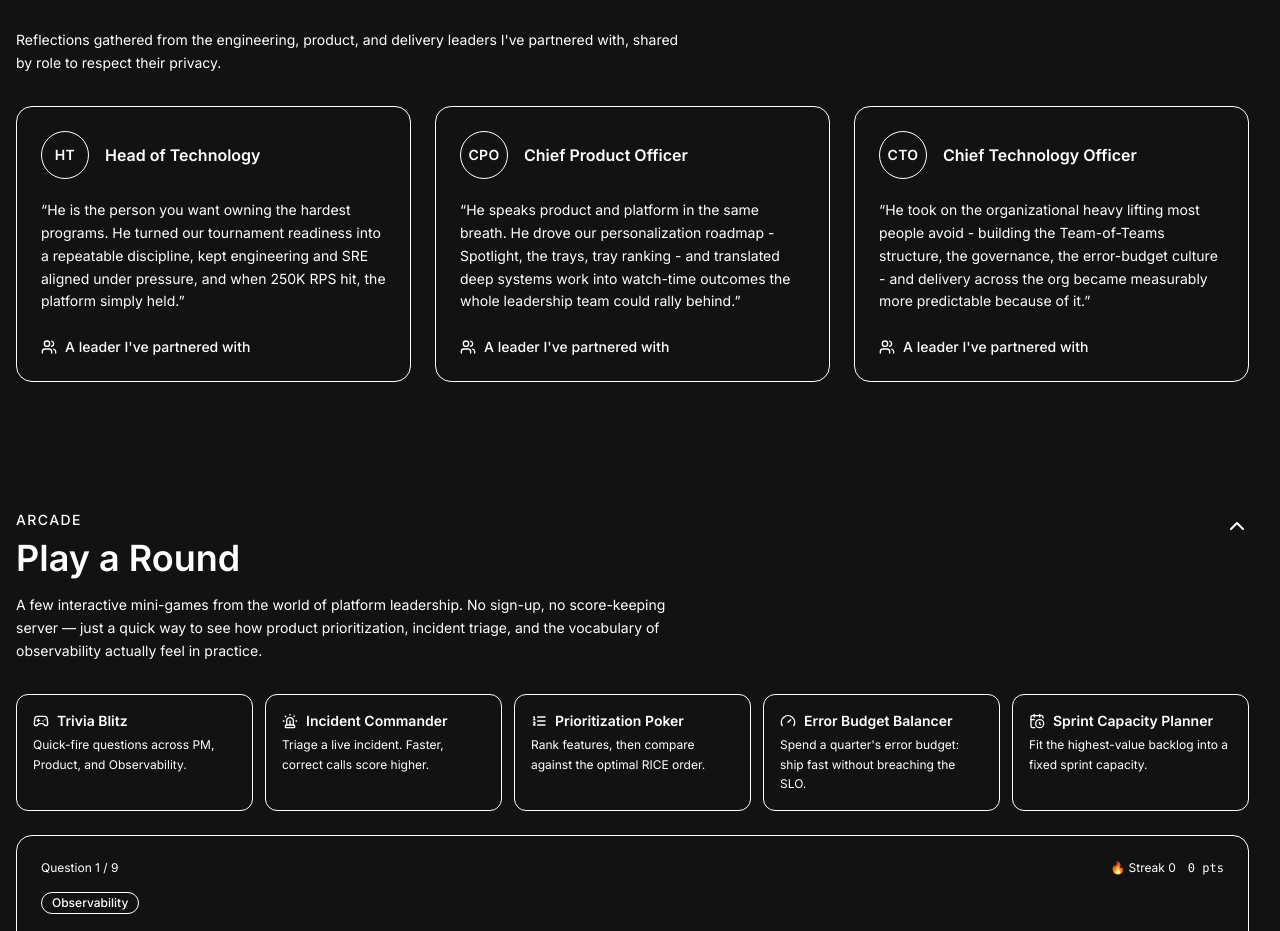
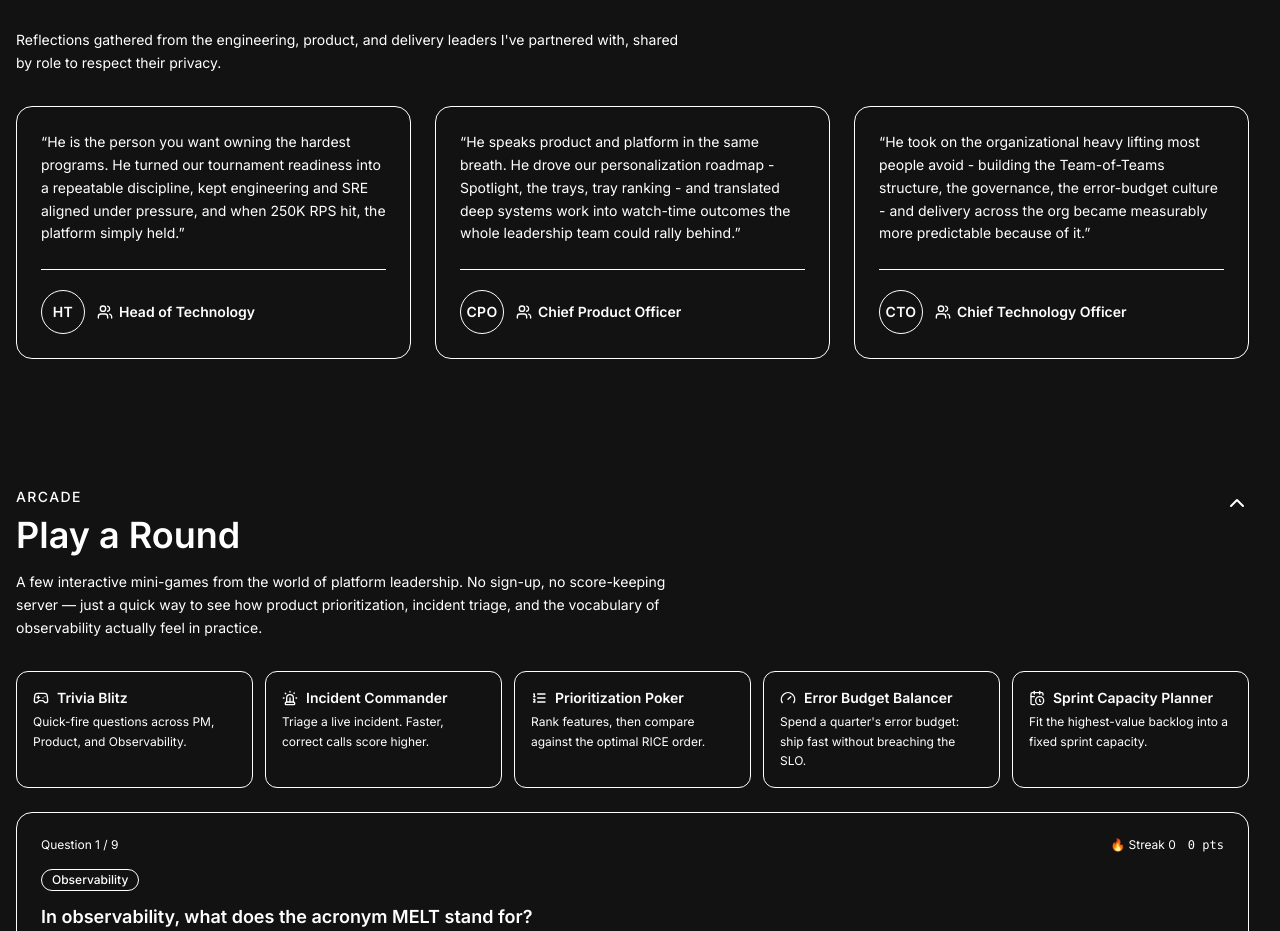
Before and after one commit to vasistasandeep/vs-profile, a Next.js app: page / in a window 1280 px wide. Shown: the part 10303-11234 px from the top of the page. Built offline with nearby package versions, Linux system fonts and the light colour scheme.

Commit message:
Testimonial wordings change

```diff
--- a/components/Testimonials.tsx
+++ b/components/Testimonials.tsx
@@ -58,31 +58,25 @@ export function Testimonials() {
         {testimonials.map((testimonial) => (
           <motion.article key={testimonial.id} variants={itemVariants}>
             <GlassCard className="flex h-full flex-col p-6">
-              {/* Profile badge — initials (Req 10.2). */}
-              <div className="flex items-center gap-4">
+              {/* Endorsement quote (Req 10.2). */}
+              <blockquote className="flex-1 text-sm leading-relaxed text-muted">
+                “{testimonial.quote}”
+              </blockquote>
+
+              {/* Attribution — avatar badge + ROLE-ONLY title (Req 10.1,
+                  10.2). Anonymized: no fabricated names or profile links. */}
+              <div className="mt-6 flex items-center gap-3 border-t border-border pt-5">
                 <span
                   aria-hidden="true"
-                  className="flex h-12 w-12 shrink-0 items-center justify-center rounded-full border border-border bg-surface2 text-sm font-semibold tracking-wide text-accent"
+                  className="flex h-11 w-11 shrink-0 items-center justify-center rounded-full border border-border bg-surface2 text-sm font-semibold tracking-wide text-accent"
                 >
                   {testimonial.initials}
                 </span>
-                {/* Executive title / attribution (Req 10.1, 10.2). */}
-                <h3 className="text-base font-semibold leading-snug text-fg">
+                <span className="flex items-center gap-1.5 text-sm font-semibold text-fg">
+                  <Users aria-hidden="true" className="h-4 w-4 text-accent2" />
                   {testimonial.title}
-                </h3>
+                </span>
               </div>
-
-              {/* Endorsement text (Req 10.2). */}
-              <blockquote className="mt-5 flex-1 text-sm leading-relaxed text-muted">
-                “{testimonial.quote}”
-              </blockquote>
-
-              {/* Role-only attribution (Req 10.1) — anonymized, so no fabricated
-                  names or profile links that could impersonate real people. */}
-              <p className="mt-6 flex items-center gap-2 text-sm font-medium text-accent2">
-                <Users aria-hidden="true" className="h-4 w-4" />
-                <span>A leader I&apos;ve partnered with</span>
-              </p>
             </GlassCard>
           </motion.article>
         ))}
```
